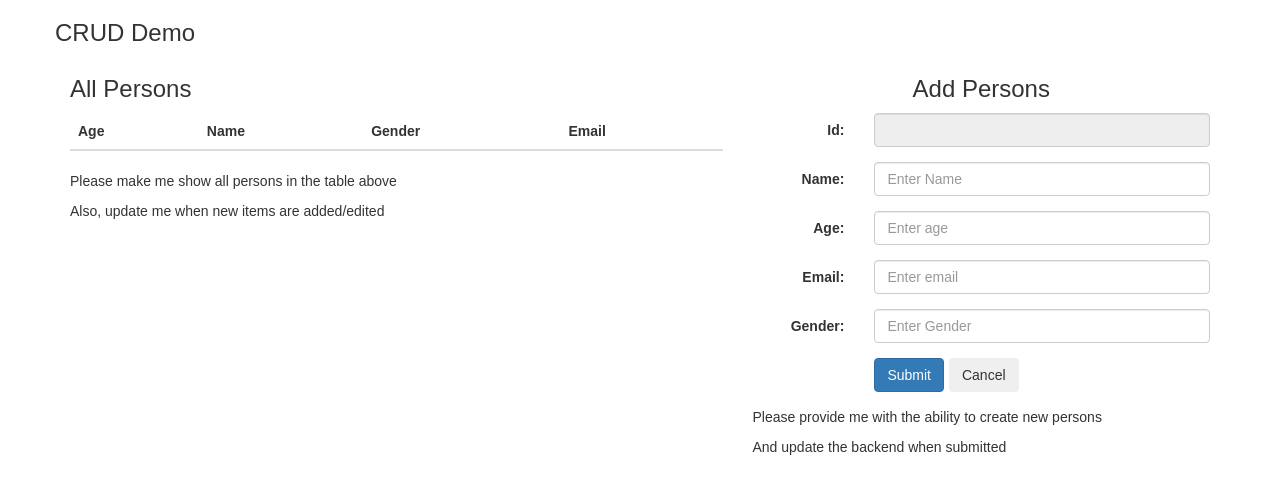
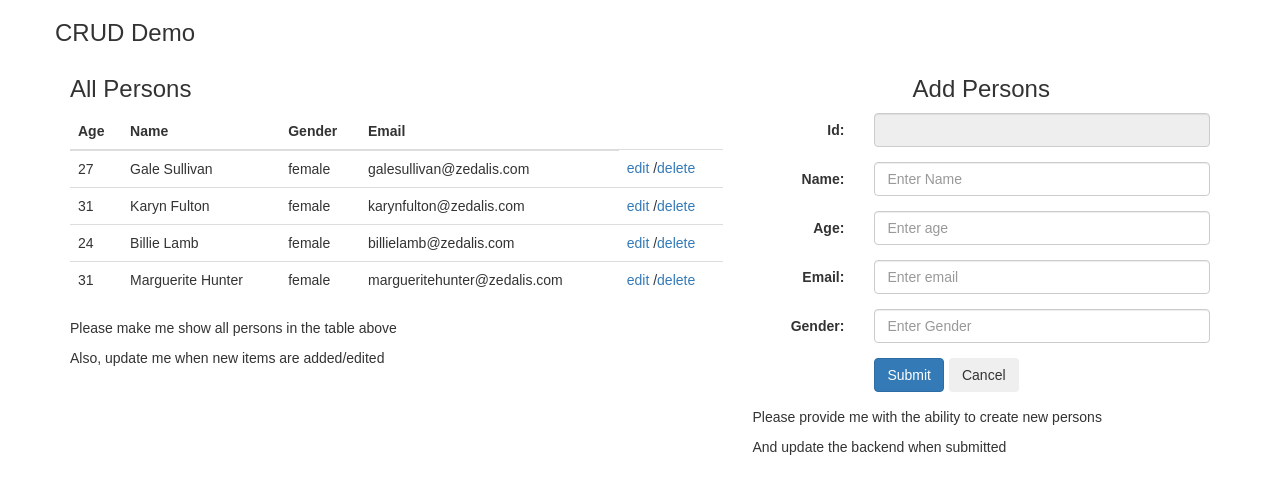
Before and after one commit to dat3startcode/react-crud-rest-exercise, a React (Create React App) app: page / in a window 1280 px wide. Shown: the top 494 px of the page. Built offline with nearby package versions, Linux system fonts and the light colour scheme; data requests are answered from the project's data file.

Commit message:
halfway through the exercise

```diff
--- a/src/apiFacade.js
+++ b/src/apiFacade.js
@@ -13,7 +13,8 @@ function apiFacade() {
   }
 
   function addEditPerson(person, callback) {
-   //Complete me. A smart version will handle both Add and Edit, but focus on Add (POST) only first
+    //Complete me. A smart version will handle both Add and Edit, but focus on Add (POST) only first
+    utils.fetchAny(URL, callback,'POST',person);
   }
 
   function deletePerson(id, callback) {
--- a/src/components/AddEditPerson.js
+++ b/src/components/AddEditPerson.js
@@ -5,7 +5,11 @@ export default function AddEditPerson(props) {
 
   /* Add the required changes to use Reacts "Controlled Component Pattern"
      to handle inputs related to a person */
-  const handleChange = (evt) => {}
+  const handleChange = (evt) => {
+    const id = evt.target.id;
+    const val = evt.target.value;
+    setPerson({...person,[id]:val});
+  }
   const handleSubmit = (evt) => {}
 
   return (
--- a/src/components/AllPersons.js
+++ b/src/components/AllPersons.js
@@ -12,6 +12,17 @@ export default function AllPersons(props) {
         </thead>
         <tbody>
           {/*Add the rows here */}
+          {persons.map(person=><tr key={person.id}><td>{person.age}</td><td>{person.name}</td><td>{person.gender}</td><td>{person.email}</td><td>
+<a href="xx" onClick={(e)=>{
+  e.preventDefault();
+  editPerson(person)
+  }}>edit</a> /
+  <a href="xx" onClick={(e)=>{
+    e.preventDefault();
+    deletePerson(person.id)
+    }}>delete</a>
+</td>
+</tr>)}
         </tbody>
       </table>
 
--- a/src/components/App.js
+++ b/src/components/App.js
@@ -10,7 +10,10 @@ function App({apiFacade}) {
 
   useEffect(() => {
     //Change the callback to populate table (rather than just console logging)
-    apiFacade.getPersons((data)=>{console.log('DATA:',data);});
+    apiFacade.getPersons((data)=>{
+      console.log('DATA:',data);
+      setPersons(data);
+    });
   },[]);
 
   const storeAddEditPerson = (person) => {
```
